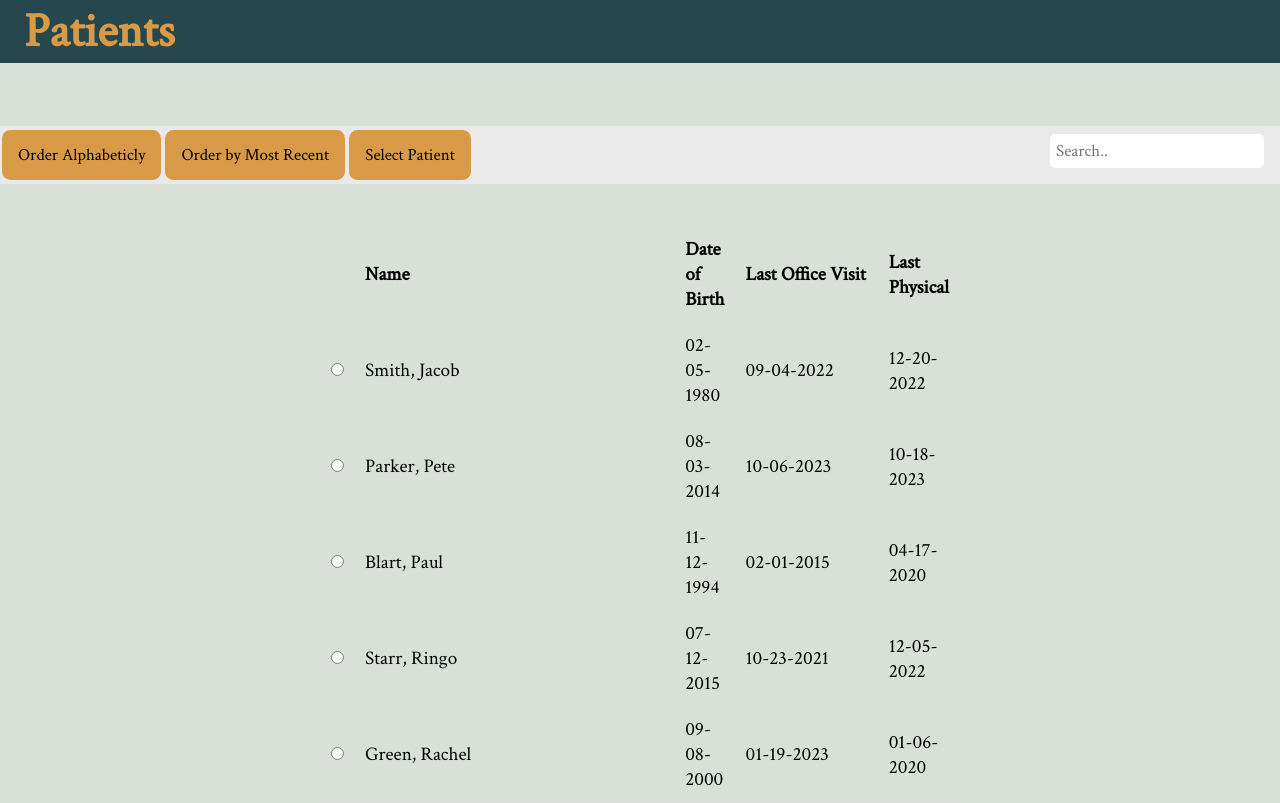
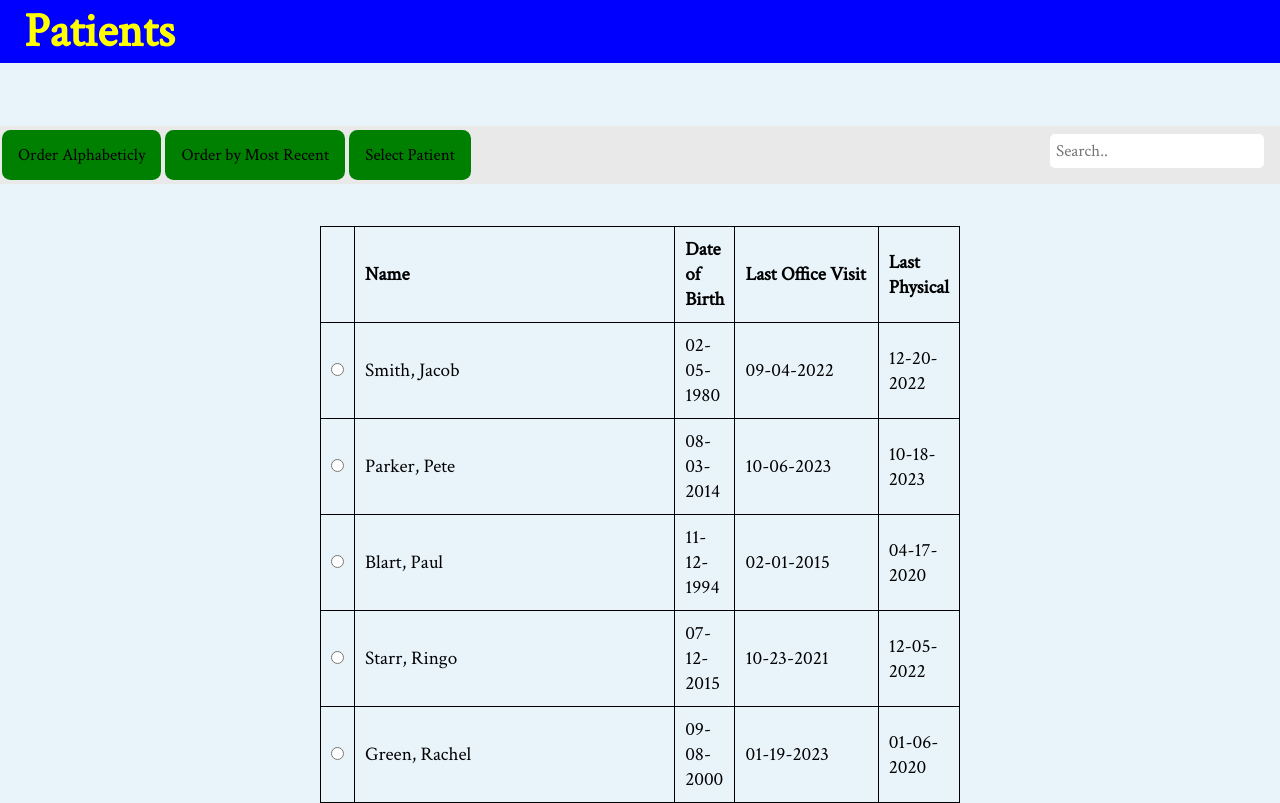
Before and after one commit to cis4150-2023/clinic, a PHP site: page /PatientList.html in a window 1280 px wide. Run offline with PHP 8.4, Linux system fonts and the light colour scheme.

Commit message:
Update style.css

```diff
--- a/Clinic23/main/style.css
+++ b/Clinic23/main/style.css
@@ -1,11 +1,11 @@
 @import url("https://fonts.googleapis.com/css2?family=Bitter&family=Crimson+Text&display=swap");
 
 :root {
-    --text: #d89a47;
-    --highlight: #27474e;
-    --button: #d89a47;
-    --backgrnd: #d8e0d7;
-    --form: whitesmoke;
+    --text: yellow;
+    --highlight: blue;
+    --button: green;
+    --backgrnd: #E8F4Fa;
+    --form: white;
 }
 
 * {
@@ -41,7 +41,7 @@ table {
 }
 
 td, th {
-  border: 1px solid #dddddd;
+  border: 1px solid #000000;
   text-align: left;
   padding: 10px;
   font-size:1.2em;
@@ -66,7 +66,7 @@ a:visited {
     background-color: var(--button);
     border: none;
     border-radius: 0.5em;
-    color: var(--button);
+    color: var(--text);
     font-size: 1.25em;
     padding: 6px 12px;
     text-decoration: none;
```
